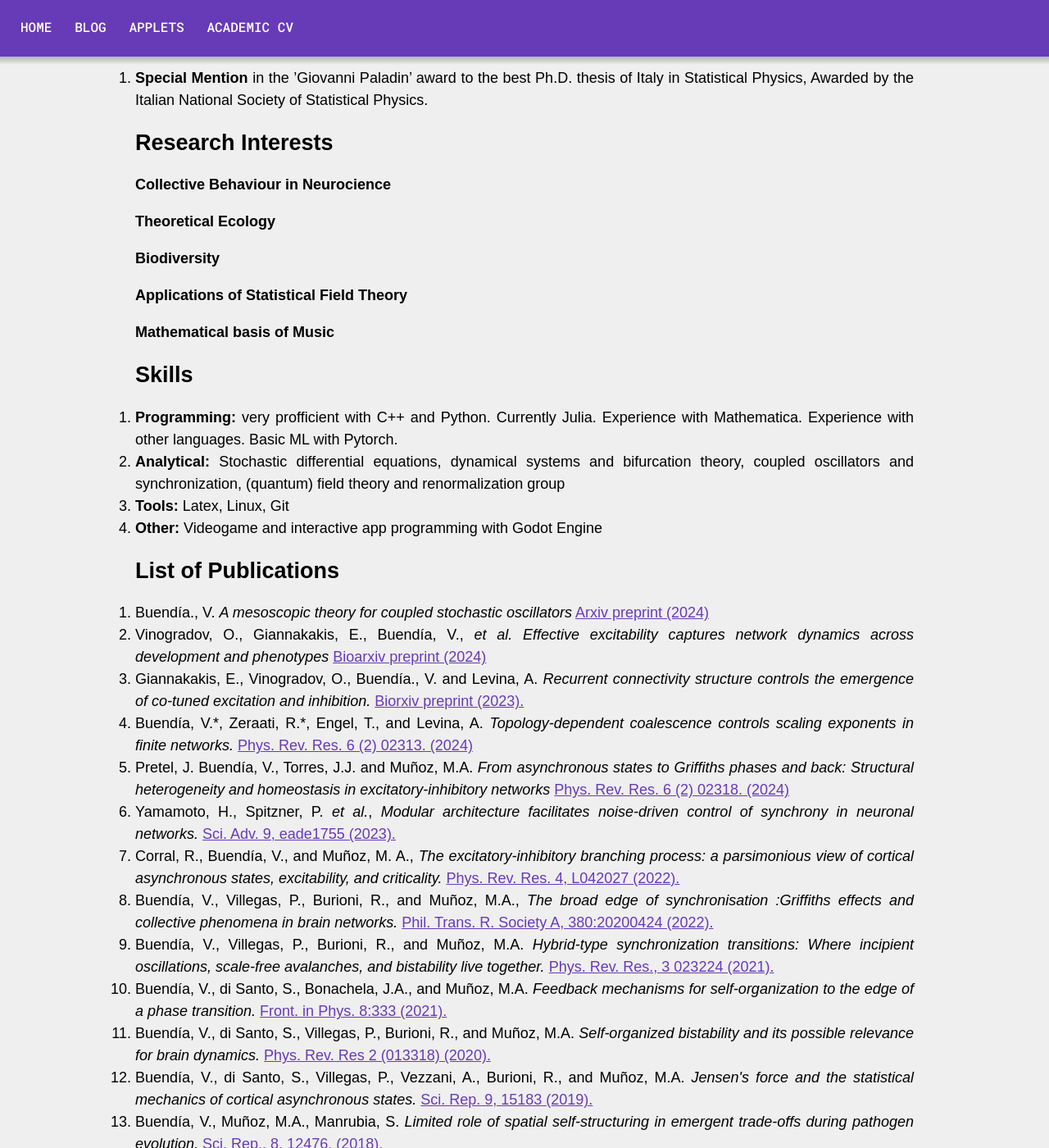
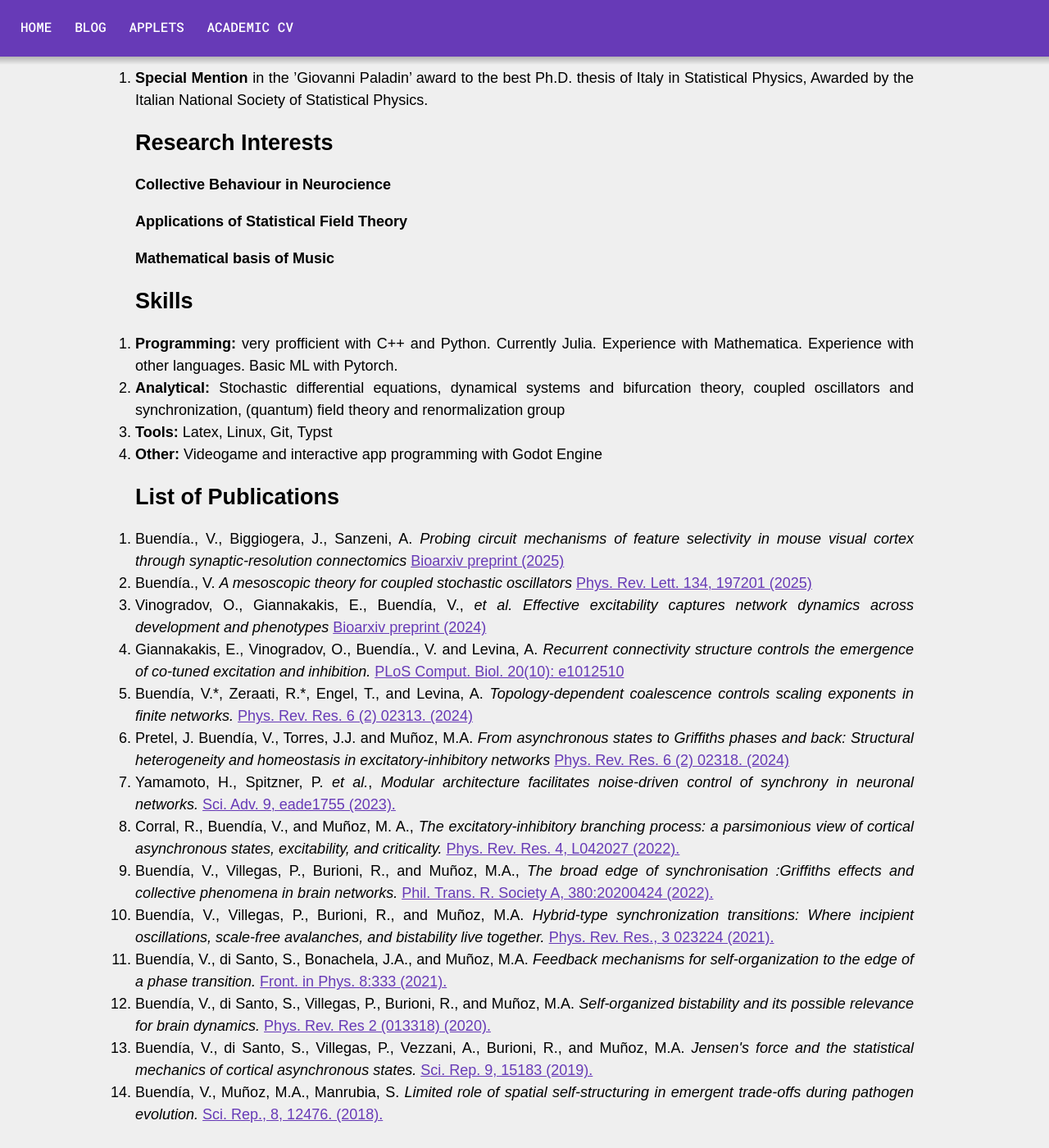
Before and after one commit to VictorSeven/VictorSeven.github.io, a Jekyll site: the page built from _pages/about.html, in a window 1280 px wide and 1400 px high, scrolled down 1729 px. Shown: the whole window at 82% size. Built offline with Jekyll 4.4.1, drawn with Linux system fonts in a browser that asks for light colours.

Commit message:
CV update

```diff
--- a/_pages/about.html
+++ b/_pages/about.html
@@ -127,8 +127,6 @@ I have assisted to the following schools for graduate students:
 <h1> Research Interests </h1>
 
 <h4> Collective Behaviour in Neurocience </h4>
-<h4> Theoretical Ecology </h4>
-<h4> Biodiversity </h4>
 <h4> Applications of Statistical Field Theory </h4>
 <h4> Mathematical basis of Music </h4>
 
@@ -137,16 +135,19 @@ I have assisted to the following schools for graduate students:
 <ol>
     <li><b>Programming:</b> very profficient with C++ and Python. Currently Julia. Experience with Mathematica. Experience with other languages. Basic ML with Pytorch. </li>
     <li><b>Analytical:</b> Stochastic differential equations, dynamical systems and bifurcation theory, coupled oscillators and synchronization, (quantum) field theory and renormalization group</li>
-    <li><b>Tools:</b> Latex, Linux, Git</li>
+    <li><b>Tools:</b> Latex, Linux, Git, Typst</li>
     <li><b>Other:</b> Videogame and interactive app programming with Godot Engine</li>
 </ol>
 
 
 <h1>List of Publications</h1>
 <ol>
+<li>
+    Buendía., V., Biggiogera, J., Sanzeni, A.  <i>Probing circuit mechanisms of feature selectivity in mouse visual cortex through synaptic-resolution connectomics</i> <a href="https://www.biorxiv.org/content/10.1101/2024.11.18.624135v2">Bioarxiv preprint (2025)</a>
+</li>
 
 <li>
-    Buendía., V.  <i>A mesoscopic theory for coupled stochastic oscillators</i> <a href="https://arxiv.org/abs/2407.02416">Arxiv preprint (2024)</a>
+    Buendía., V.  <i>A mesoscopic theory for coupled stochastic oscillators</i> <a href="https://journals.aps.org/prl/abstract/10.1103/PhysRevLett.134.197201">Phys. Rev. Lett. 134, 197201 (2025)</a>
 </li>
 
 <li>
@@ -154,7 +155,7 @@ I have assisted to the following schools for graduate students:
 </li>
 
 <li>
-    Giannakakis, E., Vinogradov, O., Buendía., V. and Levina, A. <i>Recurrent connectivity structure controls the emergence of co-tuned excitation and inhibition.</i> <a href="https://www.biorxiv.org/content/10.1101/2023.02.27.530253v1">Biorxiv preprint (2023).</a>
+    Giannakakis, E., Vinogradov, O., Buendía., V. and Levina, A. <i>Recurrent connectivity structure controls the emergence of co-tuned excitation and inhibition.</i> <a href="https://journals.plos.org/ploscompbiol/article?id=10.1371/journal.pcbi.1012510"> PLoS Comput. Biol. 20(10): e1012510</a></a>
 </li>
 
 <li>
@@ -204,6 +205,8 @@ Buendía, V., Muñoz, M.A., Manrubia, S. <i>Limited role of spatial self-structu
 <button class=cv-desplegable> Invited </button>
 <div class=cv-panel>
 <ul>
+<li> <b>Italian Network for Computational Neuroscience</b>Padova, 2025</li>
+<li> <b>Physics Meets Computer Science</b>Tübingen, 2025</li>
 <li> <b>BrainNet Workshop 2023 </b>Stockholm, 2023</li>
 <li> <b>Young Seminars of the Italian Statistical Physics Society. </b>Virtual, 2022</li>
 </ul>
```
